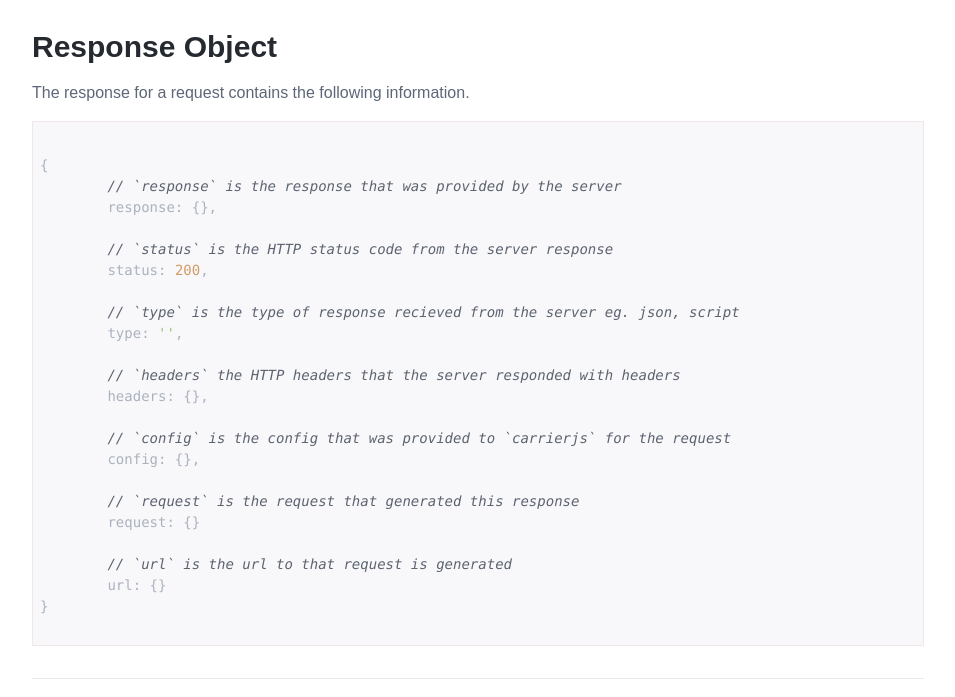
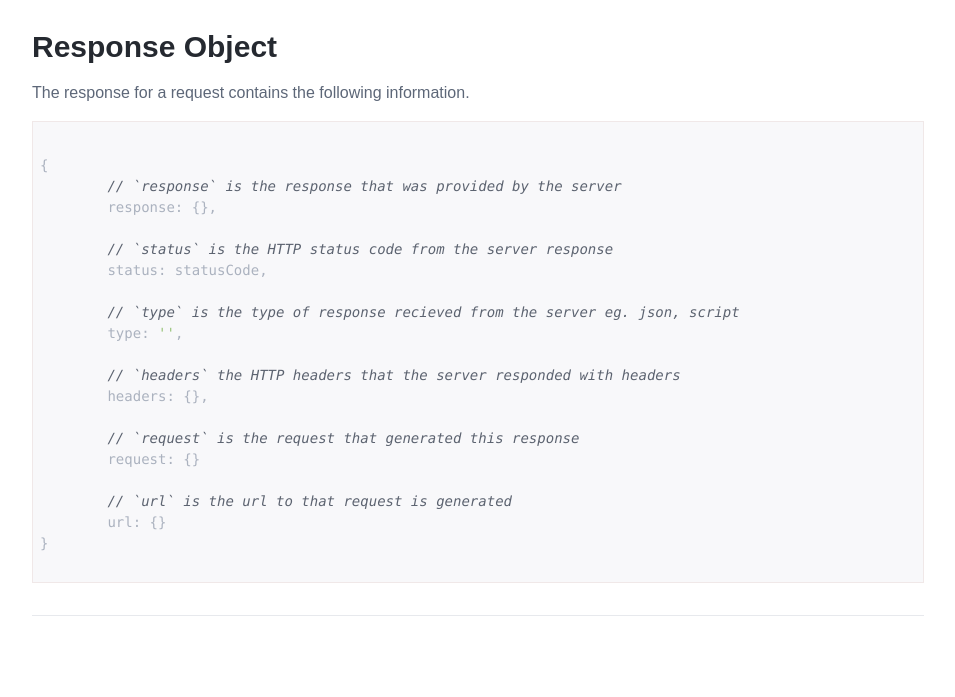
Before and after one commit to theritikchoure/carrierjs, a website: page doc/docs.html in a window 1280 px wide. Shown: the part 3342-4039 px from the top of the page, without its empty margins (312-1267 px from the left). Drawn offline with Linux system fonts and the light colour scheme; a web font is replaced by a local one.

Commit message:
removed config from response object

```diff
--- a/doc/docs.html
+++ b/doc/docs.html
@@ -19,6 +19,7 @@
 	<meta property="og:description" content="Carrier JS is promise based http client for browsers. It is used to interact with servers with the ultimate caching feature. You can retrieve data from a URL without having to do a full page refresh.">
 	<meta property="og:type" content="website">
 	<meta property="og:image" content="https://theritikchoure.github.io/carrierjs/doc/assets/images/Carrier.Js.png">
+
 	<!-- Twitter Card -->
 	<meta name="twitter:card" content="summary_large_image" />
 	<meta name="twitter:site" content="@carrier_js" />
@@ -231,16 +232,13 @@
 	response: {},
 
 	// `status` is the HTTP status code from the server response
-	status: 200,
+	status: statusCode,
 
 	// `type` is the type of response recieved from the server eg. json, script
 	type: '',
 
 	// `headers` the HTTP headers that the server responded with headers
 	headers: {},
-
-	// `config` is the config that was provided to `carrierjs` for the request
-	config: {},
 
 	// `request` is the request that generated this response
 	request: {}
```
Also changed, not shown: doc/index.html (+1 -0 lines), README.md. Lines whose indentation alone changed are shown as unchanged.
